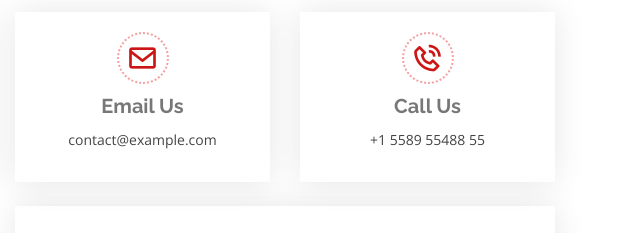
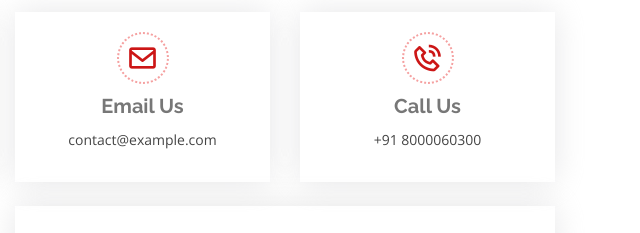
Before and after one commit to Mr-Gadhiya/Xylox, a plain HTML site: page index.html in a window 1280 px wide. Shown: the part 4920-5153 px from the top of the page, 640-1280 px from the left. Drawn offline with nearby package versions, Linux system fonts and the light colour scheme.

Commit message:
Update index.html

```diff
--- a/index.html
+++ b/index.html
@@ -684,7 +684,7 @@
             <div class="info-box  mb-4">
               <i class="bx bx-phone-call"></i>
               <h3>Call Us</h3>
-              <p>+1 5589 55488 55</p>
+              <p>+91 8000060300</p>
             </div>
           </div>
 
```
